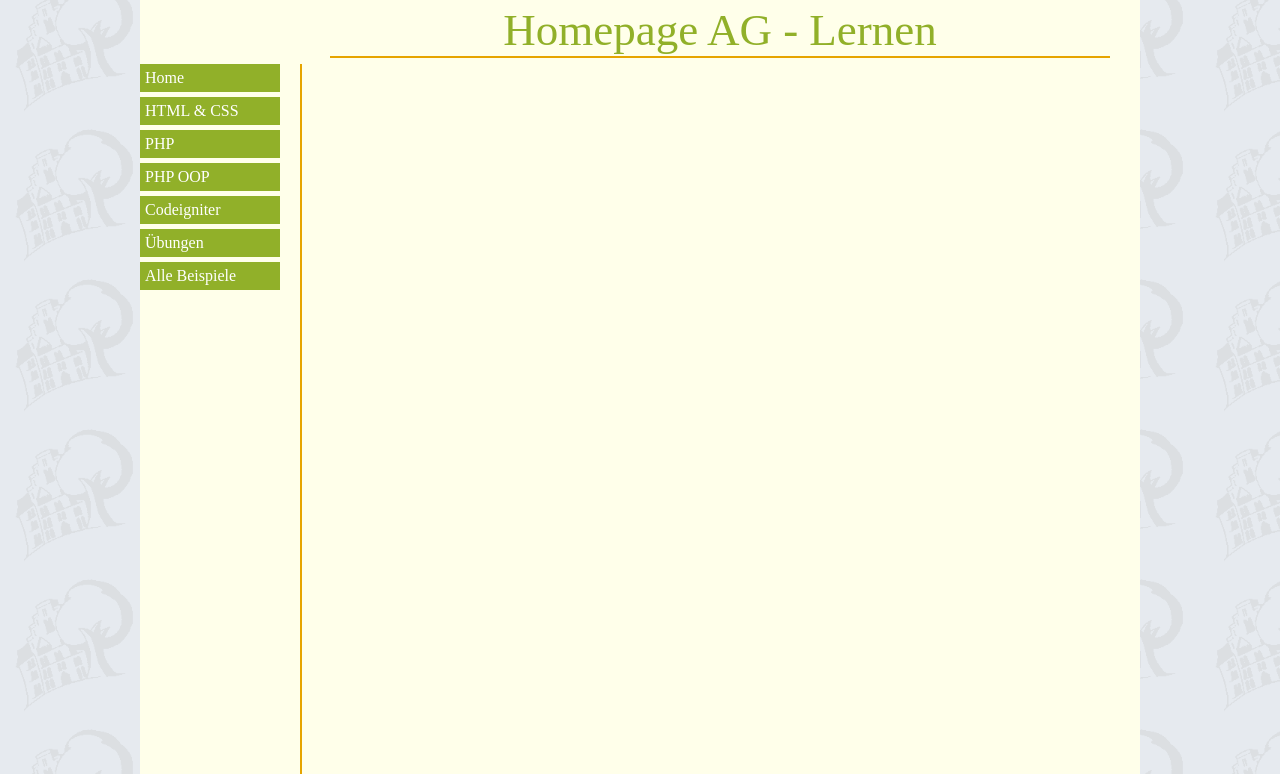
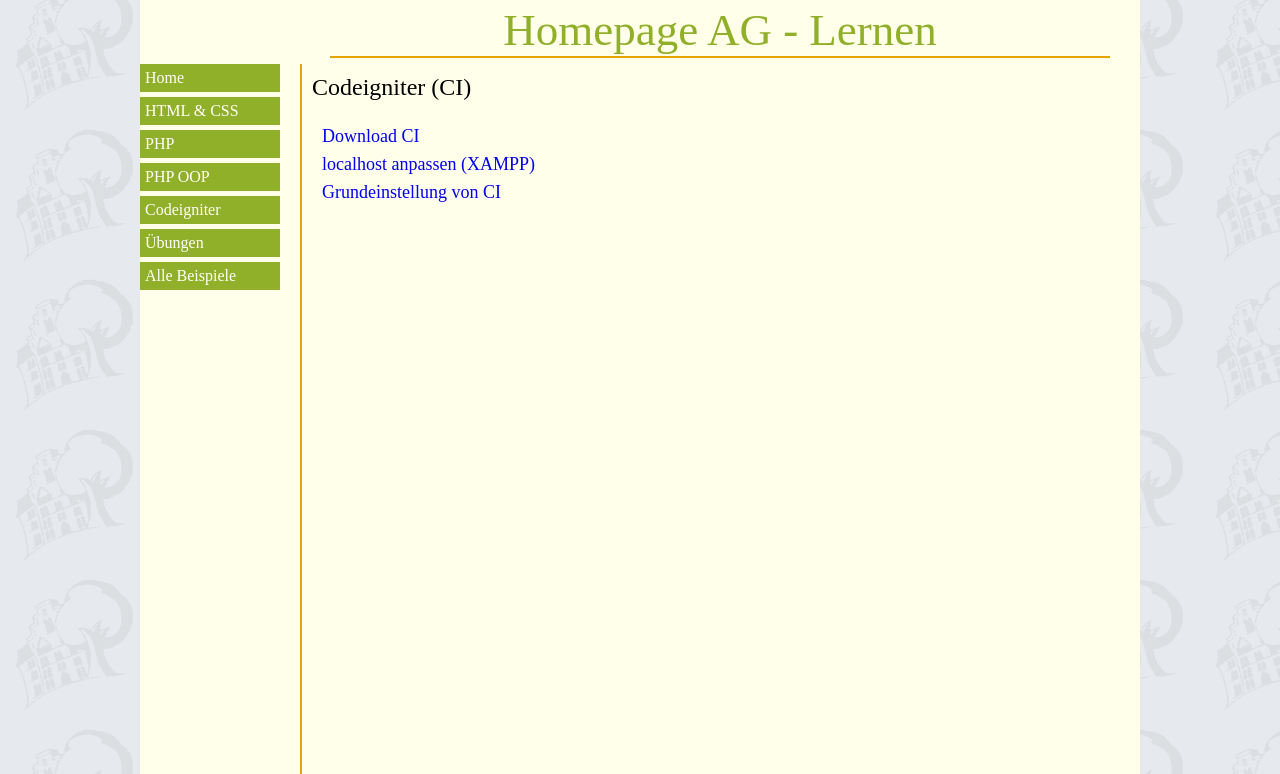
Before and after one commit to DahlitzFlorian/RGB-Learning-Code, a CodeIgniter app: page /database/codeigniter in a window 1280 px wide. Shown: the part 31-805 px from the top of the page. Run offline with CodeIgniter, Linux system fonts and the light colour scheme.

Commit message:
update files

```diff
--- a/RGB-Learning-Code/app/config/config.php
+++ b/RGB-Learning-Code/app/config/config.php
@@ -23,7 +23,7 @@ defined('BASEPATH') OR exit('No direct script access allowed');
 | a PHP script and you can easily do that on your own.
 |
 */
-$config['base_url'] = 'http://localhost/Homepage-Kurs/PHP/Webseite/';
+$config['base_url'] = 'http://lernen.localhost/';
 
 /*
 |--------------------------------------------------------------------------
--- a/RGB-Learning-Code/app/controllers/Codeigniter.php
+++ b/RGB-Learning-Code/app/controllers/Codeigniter.php
@@ -21,4 +21,22 @@ class Codeigniter extends MY_Controller
         $this->data['subview'] = 'codeigniter';
         $this->load->view('layout', $this->data);
     }
+
+    public function download()
+    {
+        $this->data['subview'] = 'codeigniter/download';
+        $this->load->view('layout', $this->data);
     }
+
+    public function adjust_xampp()
+    {
+        $this->data['subview'] = 'codeigniter/adjust_xampp';
+        $this->load->view('layout', $this->data);
+    }
+
+    public function basic_settings()
+    {
+        $this->data['subview'] = 'codeigniter/basic_settings';
+        $this->load->view('layout', $this->data);
+    }
+}
--- a/RGB-Learning-Code/app/views/codeigniter.php
+++ b/RGB-Learning-Code/app/views/codeigniter.php
@@ -0,0 +1,6 @@
+<h2>Codeigniter (CI)</h2>
+<ul>
+    <li><?php echo anchor(base_url('codeigniter/download'), 'Download CI'); ?></li>
+    <li><?php echo anchor(base_url('codeigniter/adjust_xampp'), 'localhost anpassen (XAMPP)'); ?></li>
+    <li><?php echo anchor(base_url('codeigniter/basic_settings'), 'Grundeinstellung von CI'); ?></li>
+</ul>
```
Also changed, not shown: RGB-Learning-Code/app/views/codeigniter/adjust_xampp.php (added), RGB-Learning-Code/app/views/codeigniter/basic_settings.php (added), RGB-Learning-Code/app/views/codeigniter/download.php (added), RGB-Learning-Code/app/views/home.php (line endings or trailing spaces). Lines whose indentation alone changed are shown as unchanged.
